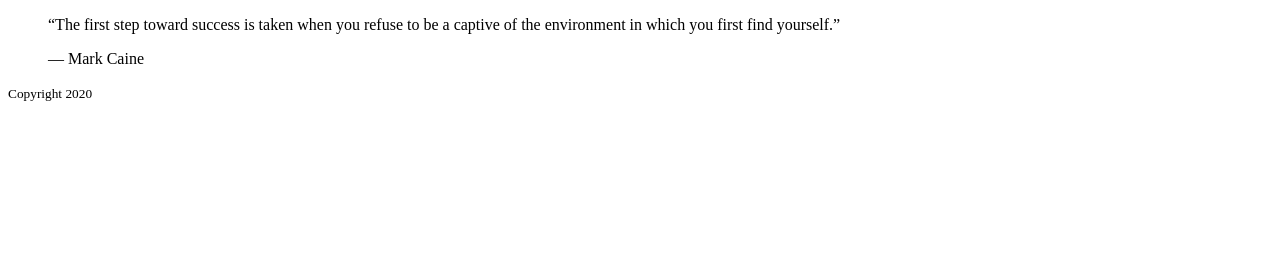
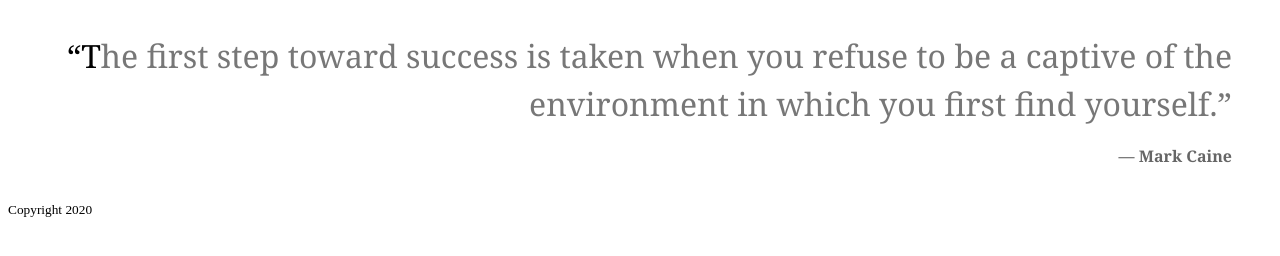
Before and after one commit to tristann3/WEB-1.0, a plain HTML site: page CSS-Challenges/challenge-3.html in a window 1280 px wide. Drawn offline with Linux system fonts and the light colour scheme.

Commit message:
challenge 3 req. done

```diff
--- a/CSS-Challenges/challenge-3.html
+++ b/CSS-Challenges/challenge-3.html
@@ -6,15 +6,15 @@
     /* Style the blockquote */
     blockquote {
       /* make the font size large size : 2em */
-
+      font-size:2em;
       /* Use a serif font family : Georgia */
-
+      font-family:Georgia;
       /* Needs some line space use 1.5 */
-
+      line-height:1.5;
       /* Set the color #777 medium gray */
-
+      color:#777;
       /* Use text-align: right */
-
+      text-align:right;
     }
 
     /* Style the first letter */
@@ -22,7 +22,7 @@
     letter of the blockaquote */
     blockquote::first-letter {
       /* Set the color #000 */
-
+      color:#000
     }
 
     /* Style the author */
@@ -30,11 +30,11 @@
     tags that are inside a blockquote */
     blockquote footer {
       /* Make the font smaller size 0.5em */
-
+      font-size:0.5em;
       /* Make the font bold */
-
+      font-weight: bold;
       /* Change the color #666 */
-
+      color: #666;
     }
 
     /* Notice the styles above don't apply to the footer at the
```
